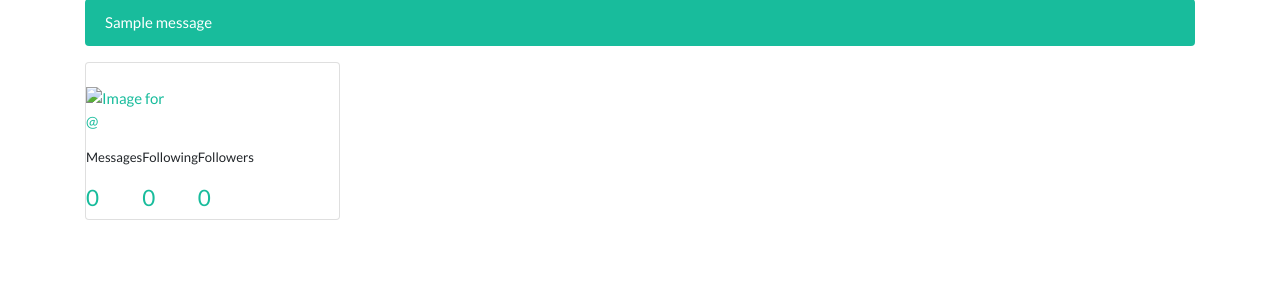
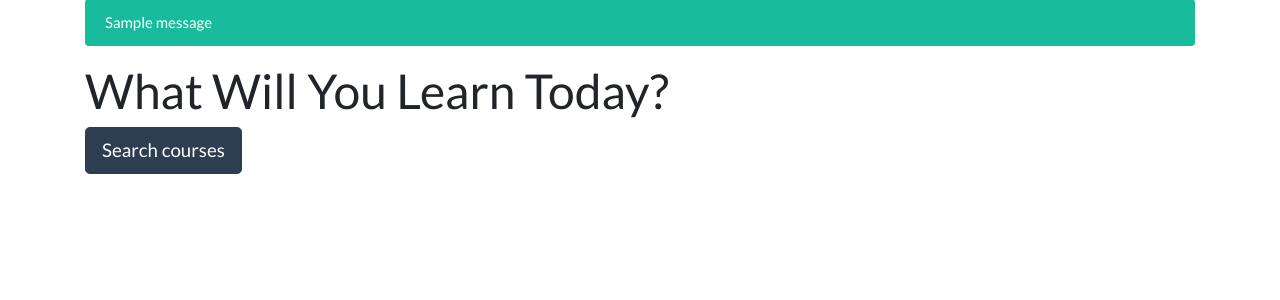
Before and after one commit to andreamartz/sb-29-capstone-1, a Flask app: template templates/home.html in a window 1280 px wide. Shown: the part 71-371 px from the top of the page. Run offline with Flask 2, Linux system fonts and the light colour scheme; the template is opened without the code that fills it, so the values that code supplies are empty; tables that the repository leaves empty hold one stand-in row (values such as "Sample post"); one stand-in notice (Sample message) is shown; parts of the project's set-up code (start-up, migrations or seed data) failed here and were passed over.

Commit message:
Edit the home page for logged in users (previously contained content copied from Warbler Twitter clone

```diff
--- a/templates/home.html
+++ b/templates/home.html
@@ -1,66 +1,9 @@
 {% extends 'base.html' %}
 {% block content %}
-<div class="row">
-
-  <aside class="col-md-4 col-lg-3 col-sm-12" id="home-aside">
-    <div class="card user-card">
-      <div>
-        <div class="image-wrapper">
-          <img src="{{ g.user.header_image_url }}" alt="" class="card-hero">
-        </div>
-        <a href="/users/{{ g.user.id }}" class="card-link">
-          <img src="{{ g.user.image_url }}" alt="Image for {{ g.user.username }}" class="card-image">
-          <p>@{{ g.user.username }}</p>
-        </a>
-        <ul class="user-stats nav nav-pills">
-          <li class="stat">
-            <p class="small">Messages</p>
-            <h4>
-              <a href="/users/{{ g.user.id }}">{{ g.user.messages | length }}</a>
-            </h4>
-          </li>
-          <li class="stat">
-            <p class="small">Following</p>
-            <h4>
-              <a href="/users/{{ g.user.id }}/following">{{ g.user.following | length }}</a>
-            </h4>
-          </li>
-          <li class="stat">
-            <p class="small">Followers</p>
-            <h4>
-              <a href="/users/{{ g.user.id }}/followers">{{ g.user.followers | length }}</a>
-            </h4>
-          </li>
-        </ul>
-      </div>
-    </div>
-  </aside>
-
-  <div class="col-lg-6 col-md-8 col-sm-12">
-    <ul class="list-group" id="messages">
-      {% for msg in messages %}
-      <li class="list-group-item">
-        <a href="/messages/{{ msg.id  }}" class="message-link" />
-        <a href="/users/{{ msg.user.id }}">
-          <img src="{{ msg.user.image_url }}" alt="" class="timeline-image">
-        </a>
-        <div class="message-area">
-          <a href="/users/{{ msg.user.id }}">@{{ msg.user.username }}</a>
-          <span class="text-muted">{{ msg.timestamp.strftime('%d %B %Y') }}</span>
-          <p>{{ msg.text }}</p>
-        </div>
-        <form method="POST" action="/messages/{{ msg.id }}/like" class="messages-like">
-          <button class="
-                btn
-                btn-sm
-                {{'btn-primary' if msg.id in likes else 'btn-secondary'}}">
-            <i class="fa fa-thumbs-up"></i>
-          </button>
-        </form>
-      </li>
-      {% endfor %}
-    </ul>
-  </div>
-
+<div>
+  <h1>What Will You Learn Today?</h1>
+  <a href="/courses/search" class="btn btn-primary btn-lg">
+    Search courses
+  </a>
 </div>
 {% endblock %}
```
